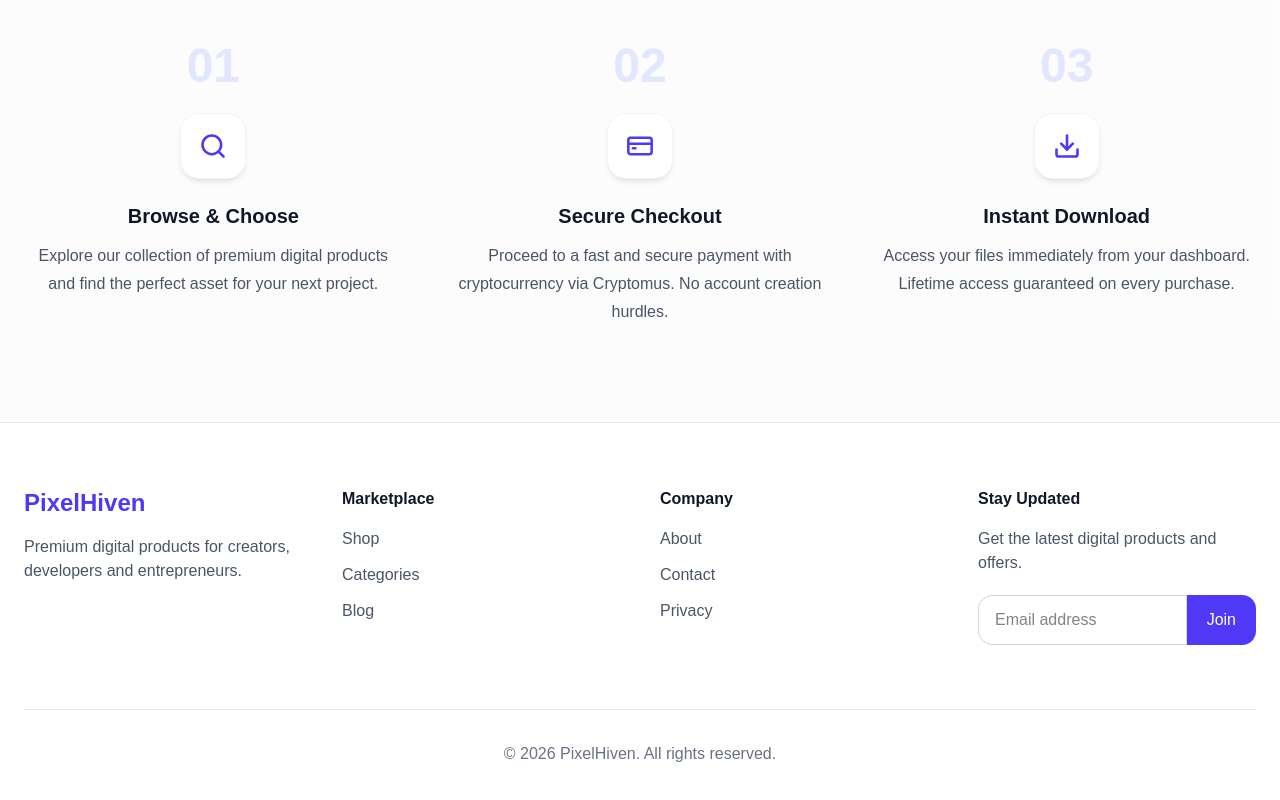
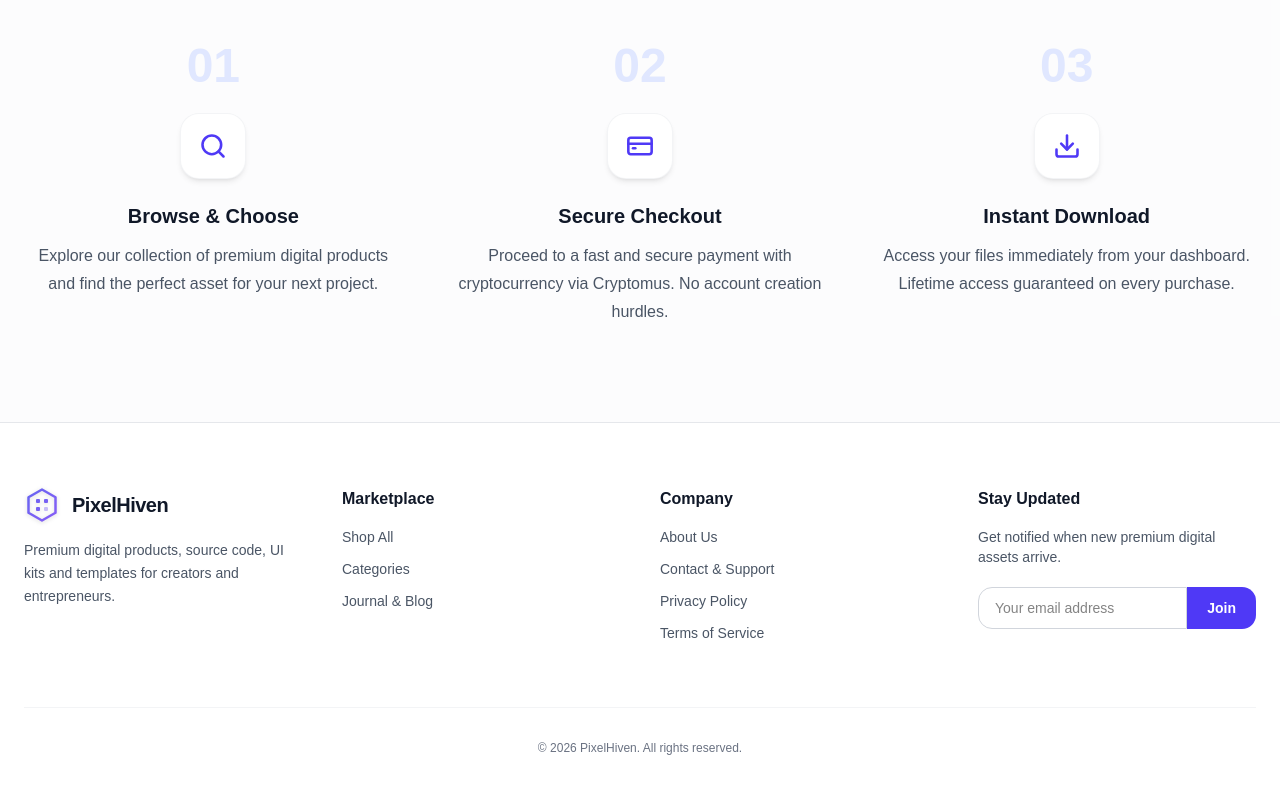
Before and after one commit to vikass97-gif/PixelHiven, a Next.js app: page / in a window 1280 px wide. Shown: the part 3241-4041 px from the top of the page. Built offline with nearby package versions, Linux system fonts and the light colour scheme; no server answers; the database is empty.

Commit message:
fix: mark Footer as client component for event handler support

```diff
--- a/components/layout/Footer.tsx
+++ b/components/layout/Footer.tsx
@@ -1,4 +1,7 @@
+"use client";
+
 import Link from "next/link";
+import Logo from "@/components/layout/Logo";
 
 export default function Footer() {
   return (
@@ -7,13 +10,15 @@ export default function Footer() {
         <div className="grid gap-10 md:grid-cols-4">
           {/* Brand */}
           <div>
-            <h2 className="text-2xl font-bold text-indigo-600">
-              PixelHiven
-            </h2>
+            <Link href="/" className="flex items-center gap-3">
+              <Logo />
+              <span className="text-xl font-extrabold tracking-tight text-gray-900">
+                PixelHiven
+              </span>
+            </Link>
 
-            <p className="mt-4 text-gray-600">
-              Premium digital products for creators,
-              developers and entrepreneurs.
+            <p className="mt-4 text-sm text-gray-600 leading-relaxed">
+              Premium digital products, source code, UI kits and templates for creators and entrepreneurs.
             </p>
           </div>
 
@@ -23,38 +28,42 @@ export default function Footer() {
               Marketplace
             </h3>
 
-            <ul className="mt-4 space-y-3 text-gray-600">
+            <ul className="mt-4 space-y-3 text-sm text-gray-600">
               <li>
-                <Link href="/shop">Shop</Link>
+                <Link href="/shop" className="transition hover:text-indigo-600">Shop All</Link>
               </li>
 
               <li>
-                <Link href="/categories">Categories</Link>
+                <Link href="/categories" className="transition hover:text-indigo-600">Categories</Link>
               </li>
 
               <li>
-                <Link href="/blog">Blog</Link>
+                <Link href="/blog" className="transition hover:text-indigo-600">Journal & Blog</Link>
               </li>
             </ul>
           </div>
 
-          {/* Company */}
+          {/* Company & Legal */}
           <div>
             <h3 className="font-semibold text-gray-900">
               Company
             </h3>
 
-            <ul className="mt-4 space-y-3 text-gray-600">
+            <ul className="mt-4 space-y-3 text-sm text-gray-600">
               <li>
-                <Link href="/about">About</Link>
+                <Link href="/about" className="transition hover:text-indigo-600">About Us</Link>
               </li>
 
               <li>
-                <Link href="/contact">Contact</Link>
+                <Link href="/contact" className="transition hover:text-indigo-600">Contact & Support</Link>
               </li>
 
               <li>
-                <Link href="/privacy">Privacy</Link>
+                <Link href="/privacy" className="transition hover:text-indigo-600">Privacy Policy</Link>
+              </li>
+
+              <li>
+                <Link href="/terms" className="transition hover:text-indigo-600">Terms of Service</Link>
               </li>
             </ul>
           </div>
@@ -65,25 +74,25 @@ export default function Footer() {
               Stay Updated
             </h3>
 
-            <p className="mt-4 text-gray-600">
-              Get the latest digital products and offers.
+            <p className="mt-4 text-sm text-gray-600">
+              Get notified when new premium digital assets arrive.
             </p>
 
-            <div className="mt-5 flex">
+            <form onSubmit={(e) => e.preventDefault()} className="mt-5 flex">
               <input
                 type="email"
-                placeholder="Email address"
-                className="w-full rounded-l-xl border border-gray-300 px-4 py-3 outline-none focus:border-indigo-600"
+                placeholder="Your email address"
+                className="w-full rounded-l-xl border border-gray-300 px-4 py-2.5 text-sm outline-none focus:border-indigo-600"
               />
 
-              <button className="rounded-r-xl bg-indigo-600 px-5 text-white hover:bg-indigo-700">
+              <button type="submit" className="rounded-r-xl bg-indigo-600 px-5 text-sm font-semibold text-white transition hover:bg-indigo-700">
                 Join
               </button>
-            </div>
+            </form>
           </div>
         </div>
 
-        <div className="mt-16 border-t border-gray-200 pt-8 text-center text-gray-500">
+        <div className="mt-16 border-t border-gray-100 pt-8 text-center text-xs text-gray-500">
           © {new Date().getFullYear()} PixelHiven. All rights reserved.
         </div>
       </div>
```
